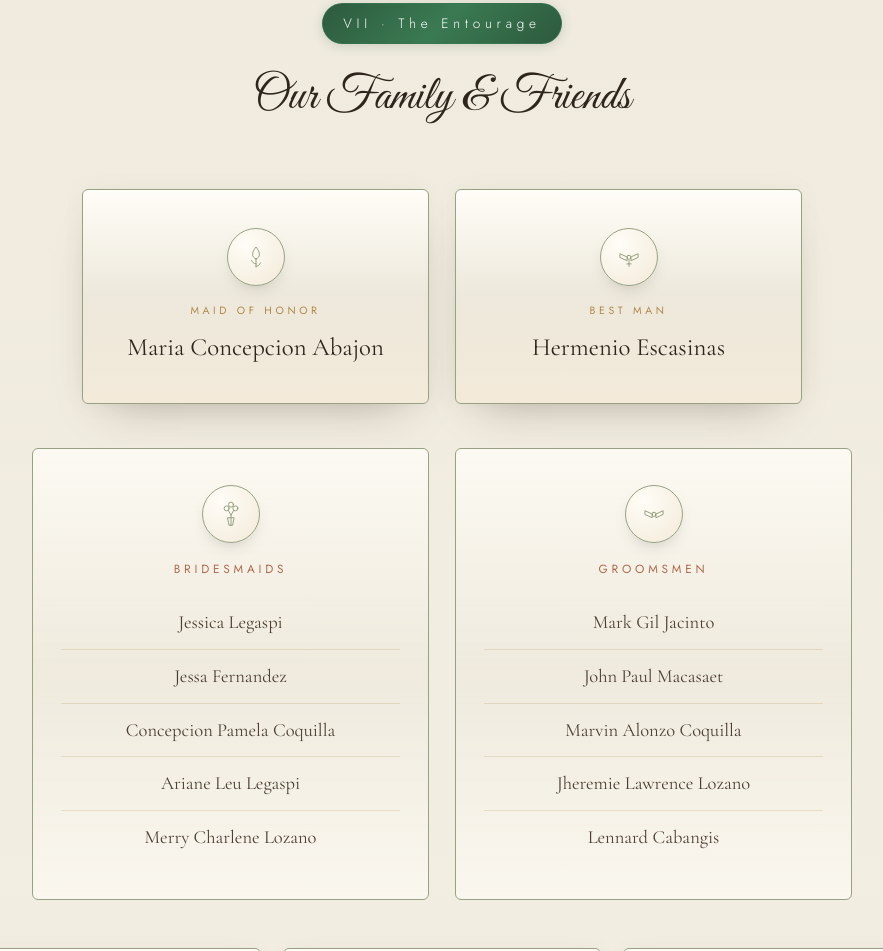
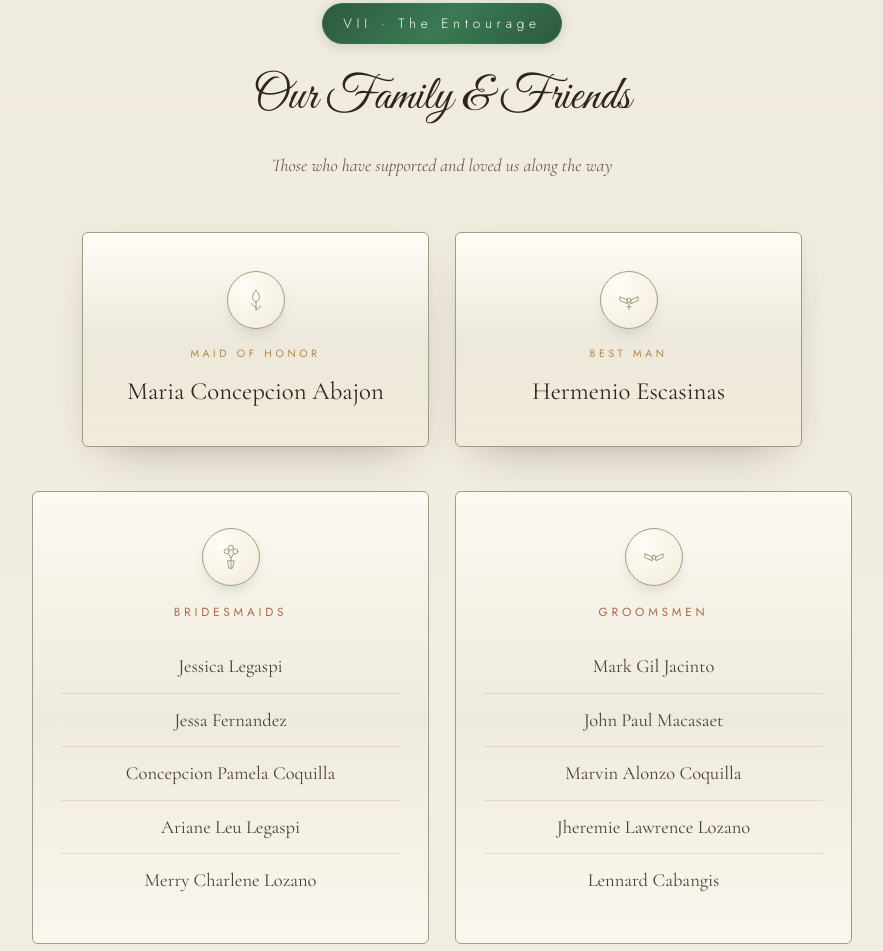
Before and after one commit to ahyenpineda-star/romel-and-mary, a plain HTML site: page index.html in a window 1280 px wide. Shown: the part 5844-6795 px from the top of the page, without its empty margins (198-1081 px from the left). Drawn offline with nearby package versions, Linux system fonts and the light colour scheme.

Commit message:
Add subtitle to Our Family and Friends section

```diff
--- a/index.html
+++ b/index.html
@@ -697,6 +697,7 @@ footer .fine{
   <div class="wrap">
     <span class="numeral reveal">VII · The Entourage</span>
     <h2 class="title script reveal d1" style="font-weight:400">Our Family &amp; Friends</h2>
+    <p class="sub reveal d2">Those who have supported and loved us along the way</p>
 
     <div class="head-duo">
       <div class="head-card reveal d1">
```
